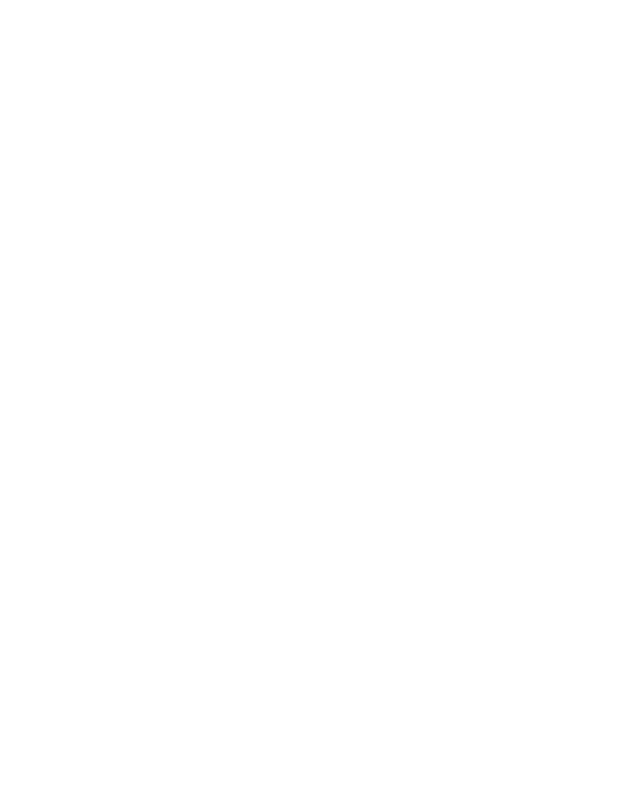
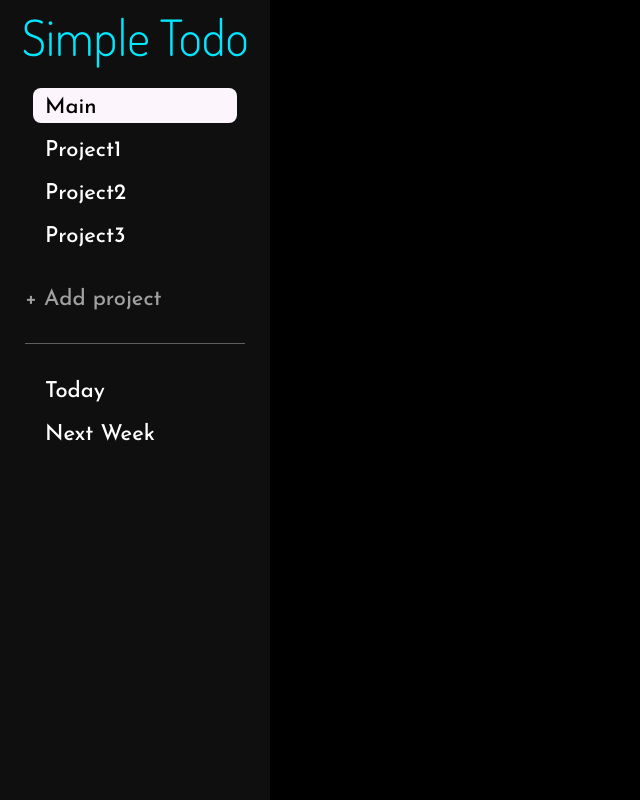
Before and after one commit to laur-ns/todo-list, a website built with webpack: page dist/index.html in a window 1280 px wide. Shown: the whole page, without its empty margins (0-640 px from the left). Built offline with nearby package versions, Linux system fonts and the light colour scheme.

Commit message:
Create & style sidebar

```diff
--- a/dist/index.html
+++ b/dist/index.html
@@ -5,9 +5,54 @@
     <meta charset='utf-8'>
     <script src='./main.js' defer></script>
     <link rel='stylesheet' href='./style.css'>
+    <!-- fonts -->
+    <link rel="preconnect" href="https://fonts.googleapis.com">
+    <link rel="preconnect" href="https://fonts.gstatic.com" crossorigin>
+    <link href="https://fonts.googleapis.com/css2?family=Dosis:wght@300&family=Josefin+Sans:wght@300;500&family=Roboto&display=swap" rel="stylesheet">
+    <!--  -->
   </head>
 
   <body>
-
+    <div id='sidebar'>
+      <div class='logo'>Simple Todo</div>
+      <div class='project-list'>
+        <ul>
+          <li class='highlight'>Main</li>
+          <li id='one'>Project1</li>
+          <li id='two'>Project2</li>
+          <li id='three'>Project3</li>
+          <!-- <li>Project4</li>
+          <li>Project5</li>
+          <li>Project6</li>
+          <li>Project7</li>
+          <li>Project8</li>
+          <li>Project9</li>
+          <li>Project10</li>
+          <li>Project11</li>
+          <li>Project12</li>
+          <li>Project13</li>
+          <li>Project15</li>
+          <li>Project16</li>
+          <li>Project17</li>
+          <li>Project18</li> -->
+        </ul>
+      </div>
+      <li id='add-project'>+ Add project</li>
+      <div class='prio-list'>
+        <ul>
+          <li id='today'>Today</li>
+          <li id='next-week'>Next Week</li>
+      </div>
+    </div>
+    <div id='main-container'>
+      <div id='header'>
+      </div>
+      <div id='task-list'>
+      </div>
+      <div id='completed'>
+      </div>
+      <div id='completed-dropdown'>
+      </div>
+    </div>
   </body>
 </html>
--- a/dist/style.css
+++ b/dist/style.css
@@ -1,5 +1,111 @@
 * {
   box-sizing: border-box;
+  padding: 0;
   margin: 0;
-  padding: 0;
+  /* font-family: 'Dosis', sans-serif; -> logo
+  font-family: 'Josefin Sans', sans-serif; -> headers */
+  font-family: 'Roboto', sans-serif; /* tasks & description */
 }
+
+html {
+  height: 100%;
+  border: none;
+  color: white;
+}
+
+body {
+  display: flex;
+  min-height: 100%;
+}
+
+::-webkit-scrollbar {
+  width: 10px;
+}
+
+::-webkit-scrollbar-thumb {
+  background: rgb(36, 36, 36);
+  border-radius: 9px;
+}
+
+::-webkit-scrollbar-thumb:hover {
+  background: rgb(70, 70, 70);
+}
+
+#sidebar {
+  display: flex;
+  width: 340px;
+  padding: 5px;
+  overflow: hide;
+  flex-direction: column;
+  background-color: rgb(15, 15, 15);
+}
+
+.logo {
+  display: flex;
+  justify-content: center;
+  align-items: center;
+  font-family: 'Dosis', sans-serif;
+  font-size: 50px;
+  color: #00E7FF;
+  cursor: pointer;
+}
+
+.highlight {
+  background-color: #FCF5FB;
+  color: black;
+  transition: all 0.3s
+}
+
+ul {
+  list-style-type: none;
+}
+
+.project-list {
+  max-height: 60vh;
+  overflow-y: auto;
+}
+
+
+#sidebar ul {
+  margin: 20px;
+}
+
+#sidebar li {
+  border-radius: 8px;
+  display: flex;
+  margin: 8px;
+  padding: 8px 0 4px 12px;
+  overflow: hidden;
+  font-family: 'Josefin Sans', sans-serif;
+  font-size: 22px;
+  cursor: pointer;
+  transition: all 0.3s;
+}
+
+#sidebar li:hover {
+  background-color:rgb(236, 236, 236);
+  color: rgb(15, 15, 15);
+}
+
+#add-project {
+  color: #a0a0a0;
+}
+
+li#add-project:hover {
+  background: none;
+  color: #B3FF19;
+}
+
+.prio-list ul {
+  border-top: 1px solid rgb(95, 95, 95);
+  padding-top: 20px;
+}
+
+
+
+#main-container {
+  display: flex;
+  flex-flow: column nowrap;
+  width: 100%;
+  background-color:#000001;
+}
--- a/package.json
+++ b/package.json
@@ -12,7 +12,7 @@
   "scripts": {
     "test": "echo \"Error: no test specified\" && exit 1",
     "start": "webpack",
-    "keepwatch": "webpack --watch"
+    "watch": "webpack --watch"
   },
   "repository": {
     "type": "git",
```
Also changed, not shown: dist/main.js (+32 -0 lines), README.md.
